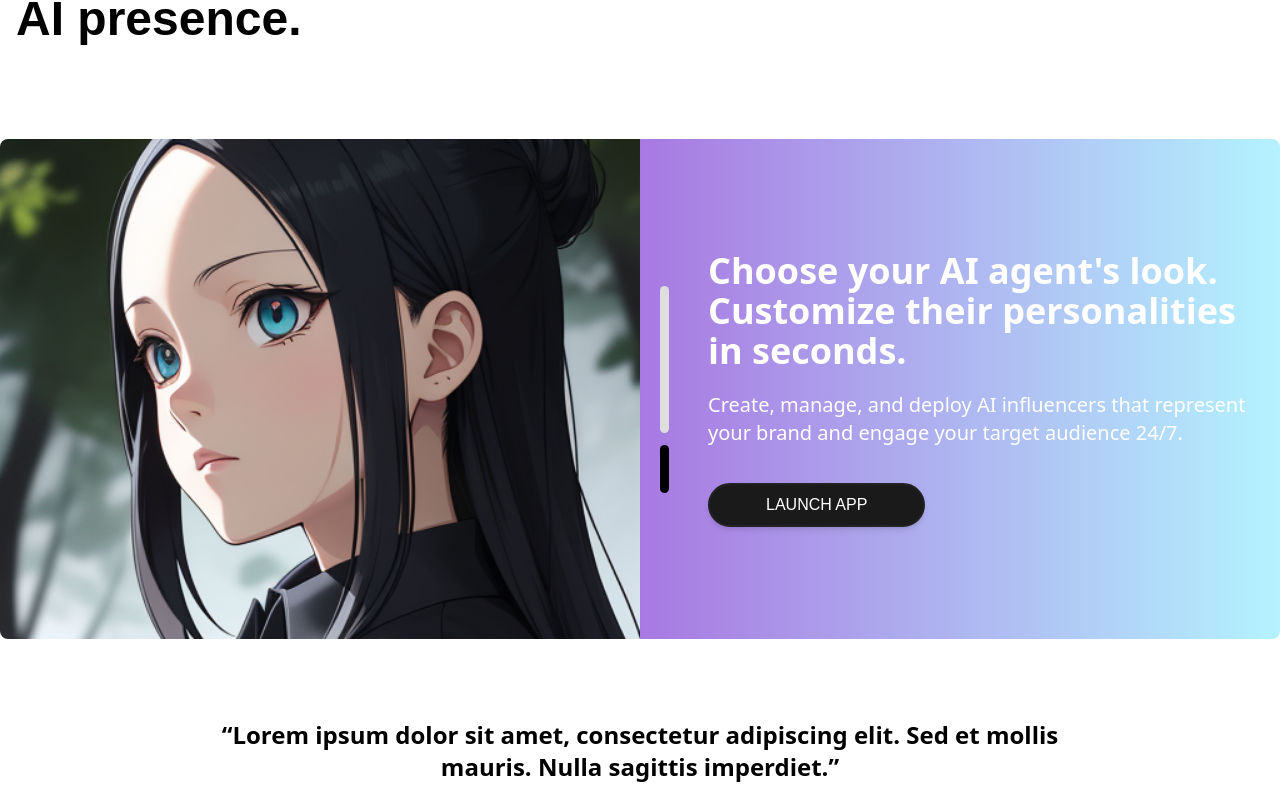
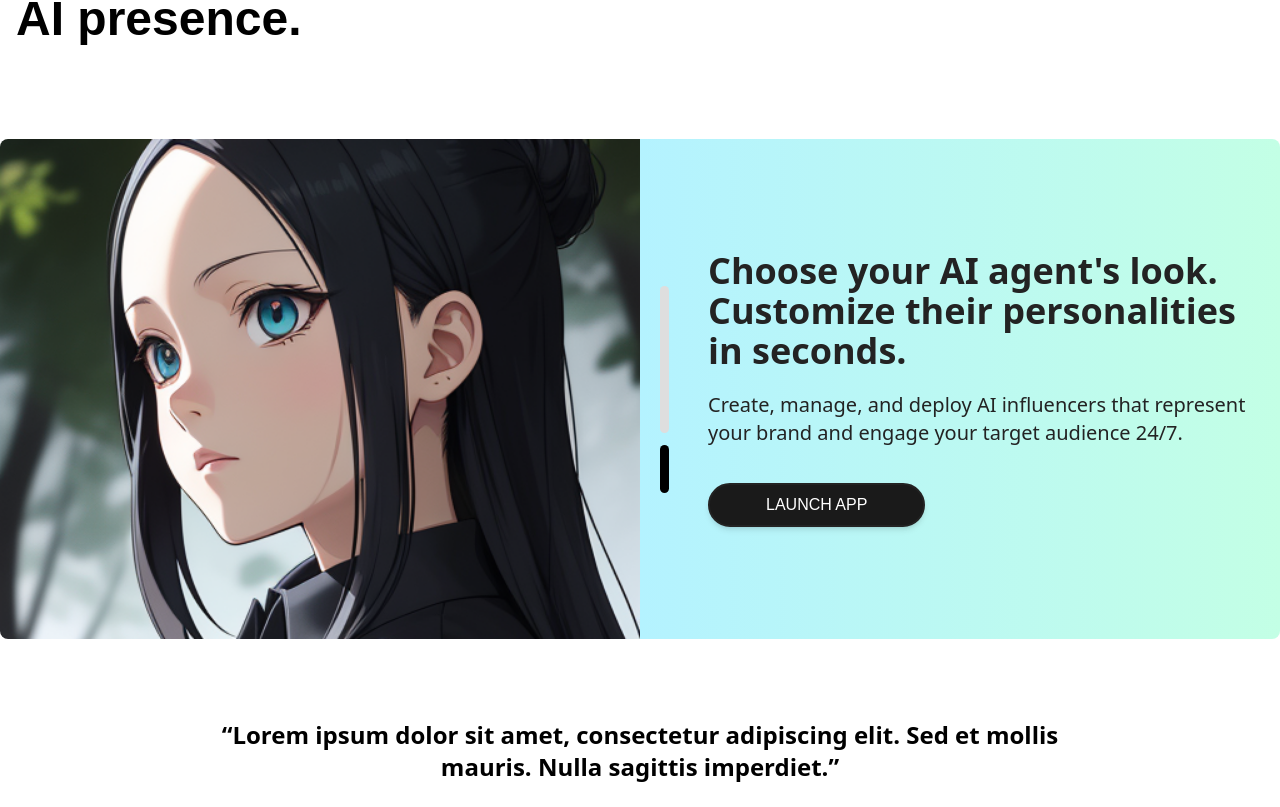
Before and after one commit to guayabadotrun/convolution-landing, a React (Vite) app: page / in a window 1280 px wide. Shown: the part 5033-5840 px from the top of the page. Built offline with nearby package versions, Linux system fonts and the light colour scheme; a web font is replaced by a local one.

Commit message:
Change slider colors

```diff
--- a/src/components/CustomCarousel.tsx
+++ b/src/components/CustomCarousel.tsx
@@ -61,8 +61,8 @@ const CustomCarousel: React.FC<CustomCarouselProps> = ({ data }) => {
           >
             {data.slides.map((slide, index) => (
               <SwiperSlide key={index} className="relative">
-                <div className="absolute inset-0 bg-gradient-primary opacity-60"></div>
-                <div className="flex flex-col gap-1 h-full justify-center ml-12 p-2 md:p-5 relative text-white z-10">
+                <div className="absolute inset-0 bg-gradient-secondary opacity-60"></div>
+                <div className="flex flex-col gap-1 h-full justify-center ml-12 p-2 md:p-5 relative text-black z-10">
                   <h2 className="text-2xl md:text-4xl font-bold">{slide.title}</h2>
                   <p className="md:text-xl text-base mt-4 mb-8">{slide.description}</p>
                   <div className='flex md:flex-row flex-col gap-2'>
```
